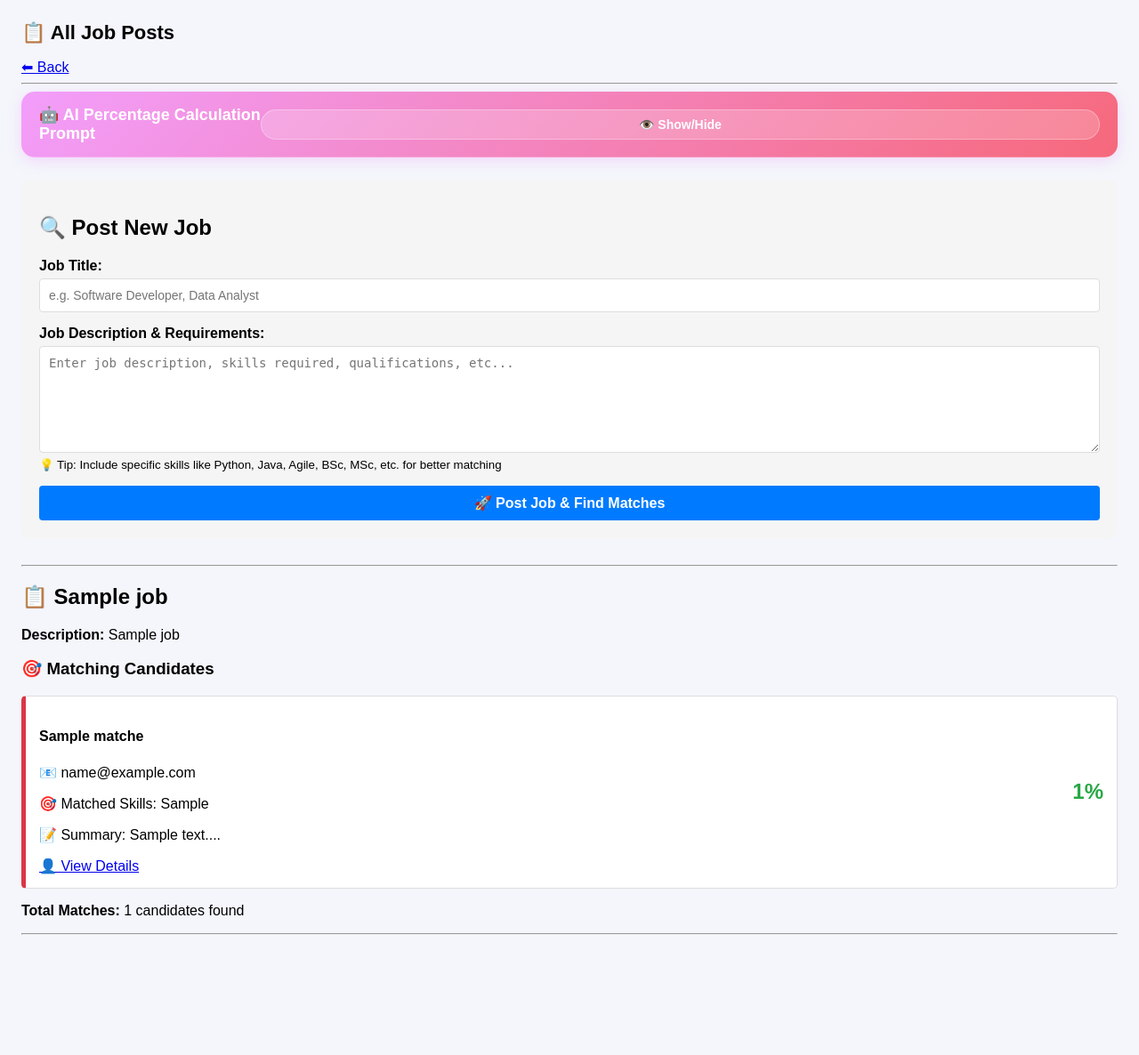
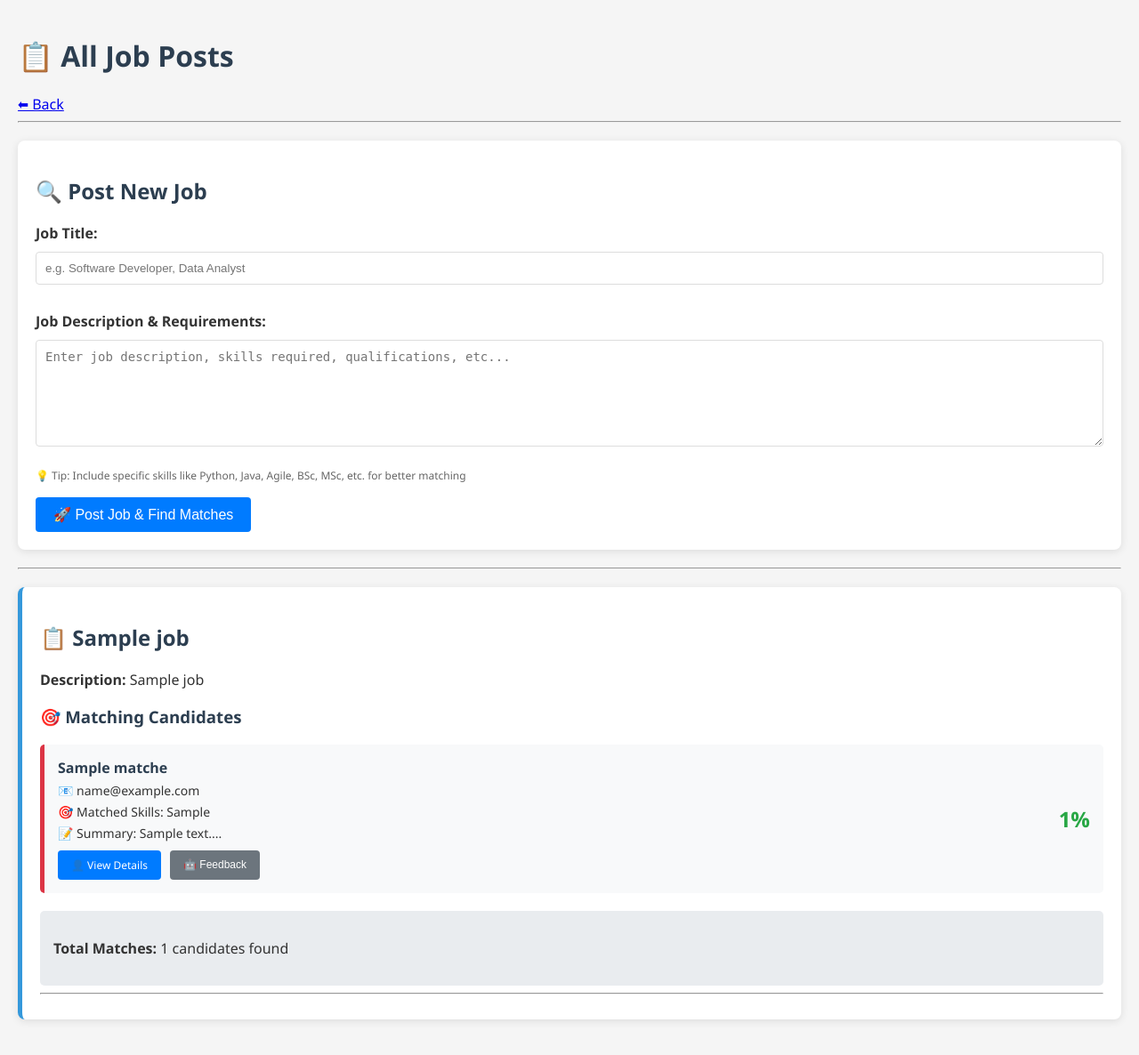
Before and after one commit to shubhamdagar9854/Smart-Resume-Scanner, a Flask app: template templates/admin_jobs.html in a window 1280 px wide. Shown: the whole page at 89% size. Before the commit the page ends 1051 px from the top, so only its background shows below. Run offline with Flask 3, Linux system fonts and the light colour scheme; the template is opened without the code that fills it: most values are stand-ins (such as "Sample title", 1, 10 or a date in 2020).

Commit message:
🤖 Implement RAG Feedback System with Clean UI
✅ Features Added:
- Retrieval-Augmented Generation for AI improvement
- Simplified feedback form with only essential field
- Fixed JavaScript syntax errors and HTML issues
- Enhanced prompt integration from database
- Admin feedback stored and retrieved for AI learning

🔧 Technical Changes:
- Updated calculate_match_percentage_full_ai_rag() function
- Modified database queries for feedback retrieval
- Simplified admin_jobs.html template
- Fixed feedback storage to use 'percentage' type
- Removed unwanted AI model info boxes

🎯 Result: AI now learns from admin corrections and improves over time

```diff
--- a/app.py
+++ b/app.py
@@ -18,8 +18,8 @@ from rag_summary import (
     match_resume_with_job,
     extract_text_from_resume,
     calculate_match_percentage,
-    calculate_match_percentage_full_ai,
-    generate_professional_summary,
+    calculate_match_percentage_full_ai_rag,
+    generate_professional_summary_rag,
     normalize_resume_json,
 )
 
@@ -28,6 +28,8 @@ from database import (
     get_all_job_posts,
     get_all_resumes,
     add_resume,
+    add_ai_feedback,
+    get_all_ai_feedback,
     get_resume_by_id,
     get_job_post_by_id,
     update_resume_summary,
@@ -101,7 +103,7 @@ def home_post():
             if resume_text:
                 try:
                     print("DEBUG: Generating enhanced summary...")
-                    summary = generate_professional_summary(resume_text)
+                    summary = generate_professional_summary_rag(resume_text)
                     print(f"DEBUG: Generated summary:\n{summary}")
                 except Exception as e:
                     print(f"DEBUG: Summary generation failed: {e}")
@@ -303,7 +305,7 @@ def admin_jobs():
                 # 🔥 CALCULATE FINAL PERCENTAGE - FULL AI ANALYSIS
                 # ========================================
                 # Use complete AI-based matching with full resume text vs full job text
-                final_percentage = calculate_match_percentage_full_ai(resume_text, description)
+                final_percentage = calculate_match_percentage_full_ai_rag(resume_text, description)
 
                 # Find matched skills for UI display (no duplicates)
                 matched_skills_for_ui = []
@@ -398,6 +400,57 @@ def serve_upload(filename):
     """Serve resume files from upload folder"""
     return send_from_directory(app.config['UPLOAD_FOLDER'], filename)
 
+# 🤖 AI FEEDBACK SYSTEM FOR RAG
+# =========================
+
+@app.route("/admin/feedback", methods=["POST"])
+def admin_feedback():
+    """Handle admin feedback for AI results"""
+    if not session.get("admin_logged_in"):
+        return redirect(url_for("admin_login"))
+
+    job_id = request.form.get("job_id")
+    resume_id = request.form.get("resume_id")
+    match_percentage = request.form.get("match_percentage")
+    correction_suggestion = request.form.get("correction_suggestion")
+
+    if all([job_id, resume_id, match_percentage, correction_suggestion]):
+        try:
+            # Add feedback to database with RAG enhancement
+            feedback_id = add_ai_feedback(
+                int(job_id),
+                int(resume_id),
+                float(match_percentage),
+                "percentage",  # Use "percentage" as feedback type for RAG
+                correction_suggestion,  # Use correction as error description
+                correction_suggestion  # Use correction as suggestion
+            )
+
+            flash("✅ Feedback submitted successfully! AI will learn from this correction.", "success")
+            print(f"🤖 AI Feedback Added: ID={feedback_id}, Job={job_id}, Resume={resume_id}")
+            print(f"📝 Correction: {correction_suggestion}")
+
+        except Exception as e:
+            flash(f"❌ Error saving feedback: {str(e)}", "error")
+            print(f"❌ Feedback Error: {e}")
+    else:
+        flash("❌ Please provide feedback for AI improvement", "error")
+
+    # Redirect back to jobs page
+    return redirect(url_for("admin_jobs"))
+
+@app.route("/admin/feedback_history")
+def admin_feedback_history():
+    """Show all AI feedback history"""
+    if not session.get("admin_logged_in"):
+        return redirect(url_for("admin_login"))
+
+    try:
+        feedback_list = get_all_ai_feedback()
+        return render_template("feedback_history.html", feedback_list=feedback_list)
+    except Exception as e:
+        flash(f"❌ Error loading feedback: {str(e)}", "error")
+        return redirect(url_for("admin_dashboard"))
 
 
 # =========================
--- a/templates/admin_jobs.html
+++ b/templates/admin_jobs.html
@@ -1,122 +1,186 @@
 <!DOCTYPE html>
-<html>
+<html lang="en">
 <head>
     <meta charset="UTF-8">
     <meta name="viewport" content="width=device-width, initial-scale=1.0">
-    <title>Job Posts</title>
-    <link rel="stylesheet" href="{{ url_for('static', filename='style.css') }}">
+    <title>Admin - Job Posts & AI Matching</title>
     <style>
-        .job-form {
-            background: #f5f5f5;
+        body {
+            font-family: 'Segoe UI', Tahoma, Geneva, Verdana, sans-serif;
+            margin: 0;
             padding: 20px;
+            background-color: #f5f5f5;
+            color: #333;
+        }
+
+        h1, h2, h3, h4 {
+            color: #2c3e50;
+        }
+
+        .job-post {
+            background: white;
+            padding: 20px;
+            margin: 20px 0;
             border-radius: 8px;
-            margin-bottom: 30px;
+            box-shadow: 0 2px 10px rgba(0,0,0,0.1);
+            border-left: 5px solid #3498db;
         }
+
         .match-item {
-            background: white;
-            border: 1px solid #ddd;
+            background: #f8f9fa;
             padding: 15px;
             margin: 10px 0;
             border-radius: 5px;
+            border-left: 5px solid #28a745;
             display: flex;
             justify-content: space-between;
             align-items: center;
         }
+
+        .candidate-info {
+            flex: 1;
+        }
+
+        .candidate-info h4 {
+            margin: 0 0 5px 0;
+            color: #2c3e50;
+        }
+
+        .candidate-info p {
+            margin: 5px 0;
+            font-size: 14px;
+        }
+
         .match-percentage {
             font-size: 24px;
             font-weight: bold;
             color: #28a745;
-        }
-        .high-match { border-left: 5px solid #28a745; }
-
-        /* 🤖 PERCENTAGE PROMPT BOX STYLES */
-        .percentage-prompt-box {
-            background: linear-gradient(135deg, #f093fb 0%, #f5576c 100%);
-            border-radius: 15px;
-            margin-bottom: 25px;
-            box-shadow: 0 4px 15px rgba(240, 147, 251, 0.3);
-            overflow: hidden;
+            margin-left: 20px;
         }
 
-        .percentage-prompt-header {
-            background: rgba(255, 255, 255, 0.1);
-            padding: 15px 20px;
-            display: flex;
-            justify-content: space-between;
-            align-items: center;
-            border-bottom: 1px solid rgba(255, 255, 255, 0.2);
+        .high-match {
+            border-left: 5px solid #28a745;
         }
 
-        .percentage-prompt-header h3 {
-            color: white;
-            margin: 0;
-            font-size: 18px;
-            font-weight: 600;
+        .medium-match {
+            border-left: 5px solid #ffc107;
         }
 
-        .toggle-percentage-prompt-btn {
-            background: rgba(255, 255, 255, 0.2);
+        .low-match {
+            border-left: 5px solid #dc3545;
+        }
+
+        .candidate-actions {
+            margin-top: 10px;
+            display: flex;
+            gap: 10px;
+        }
+
+        .view-details-btn, .view-resume-btn, .feedback-btn {
+            background: #007bff;
             color: white;
-            border: 1px solid rgba(255, 255, 255, 0.3);
+            text-decoration: none;
             padding: 8px 15px;
-            border-radius: 20px;
+            border-radius: 4px;
+            font-size: 12px;
+            border: none;
+            cursor: pointer;
+            transition: background 0.3s ease;
+        }
+
+        .view-details-btn:hover, .view-resume-btn:hover, .feedback-btn:hover {
+            background: #0056b3;
+        }
+
+        .feedback-btn {
+            background: #6c757d;
+        }
+
+        .feedback-btn:hover {
+            background: #545b62;
+        }
+
+        .feedback-form {
+            background: #e9ecef;
+            padding: 20px;
+            margin: 10px 0;
+            border-radius: 5px;
+            border: 2px dashed #6c757d;
+        }
+
+        .feedback-header {
+            margin-bottom: 15px;
+        }
+
+        .feedback-header h4 {
+            margin: 0 0 10px 0;
+            color: #495057;
+        }
+
+        .feedback-header p {
+            margin: 5px 0;
+            font-size: 14px;
+        }
+
+        .form-group {
+            margin-bottom: 15px;
+        }
+
+        .form-group label {
+            display: block;
+            margin-bottom: 5px;
+            font-weight: bold;
+        }
+
+        .form-group textarea {
+            width: 100%;
+            padding: 10px;
+            border: 1px solid #ddd;
+            border-radius: 4px;
+            font-size: 14px;
+            box-sizing: border-box;
+            min-height: 120px;
+            resize: vertical;
+        }
+
+        .feedback-actions {
+            display: flex;
+            gap: 10px;
+            margin-top: 20px;
+        }
+
+        .submit-feedback-btn {
+            background: linear-gradient(135deg, #28a745 0%, #20c997 100%);
+            color: white;
+            border: none;
+            padding: 10px 20px;
+            border-radius: 5px;
             cursor: pointer;
             font-size: 14px;
             transition: all 0.3s ease;
         }
 
-        .toggle-percentage-prompt-btn:hover {
-            background: rgba(255, 255, 255, 0.3);
+        .submit-feedback-btn:hover {
             transform: translateY(-1px);
+            box-shadow: 0 2px 8px rgba(40, 167, 69, 0.3);
         }
 
-        .percentage-prompt-content {
-            background: white;
-            padding: 20px;
-            display: none;
+        .cancel-feedback-btn {
+            background: linear-gradient(135deg, #dc3545 0%, #c82333 100%);
+            color: white;
+            border: none;
+            padding: 10px 20px;
+            border-radius: 5px;
+            cursor: pointer;
+            font-size: 14px;
+            transition: all 0.3s ease;
         }
 
-        .percentage-prompt-text h4 {
-            color: #333;
-            margin: 0 0 15px 0;
-            font-size: 16px;
-            display: flex;
-            align-items: center;
-            gap: 8px;
+        .cancel-feedback-btn:hover {
+            transform: translateY(-1px);
+            box-shadow: 0 2px 8px rgba(220, 53, 69, 0.3);
         }
 
-        .percentage-prompt-text pre {
-            background: #f8f9fa;
-            border: 1px solid #e9ecef;
-            border-radius: 8px;
-            padding: 15px;
-            font-size: 13px;
-            line-height: 1.5;
-            color: #495057;
-            overflow-x: auto;
-            white-space: pre-wrap;
-            margin: 0 0 20px 0;
-        }
-
-        .percentage-prompt-info {
-            background: #f8f9fa;
-            border-radius: 8px;
-            padding: 15px;
-            border-left: 4px solid #f093fb;
-        }
-
-        .percentage-prompt-info p {
-            margin: 5px 0;
-            font-size: 14px;
-            color: #495057;
-        }
-
-        .percentage-prompt-info strong {
-            color: #333;
-        }
-
-        .medium-match { border-left: 5px solid #ffc107; }
-        .low-match { border-left: 5px solid #dc3545; }
         .no-matches {
             text-align: center;
             color: #666;
@@ -124,26 +188,14 @@
             background: #f8f9fa;
             border-radius: 5px;
         }
-        .form-group {
-            margin-bottom: 15px;
+
+        .summary {
+            margin-top: 20px;
+            padding: 15px;
+            background: #e9ecef;
+            border-radius: 5px;
         }
-        .form-group label {
-            display: block;
-            margin-bottom: 5px;
-            font-weight: bold;
-        }
-        .form-group input, .form-group textarea {
-            width: 100%;
-            padding: 10px;
-            border: 1px solid #ddd;
-            border-radius: 4px;
-            font-size: 14px;
-            box-sizing: border-box;
-        }
-        .form-group textarea {
-            min-height: 120px;
-            resize: vertical;
-        }
+
         .btn {
             background: #007bff;
             color: white;
@@ -153,72 +205,50 @@
             cursor: pointer;
             font-size: 16px;
         }
+
         .btn:hover {
             background: #0056b3;
         }
+
+        .job-form {
+            background: white;
+            padding: 20px;
+            margin: 20px 0;
+            border-radius: 8px;
+            box-shadow: 0 2px 10px rgba(0,0,0,0.1);
+        }
+
+        .job-form input, .job-form textarea {
+            width: 100%;
+            padding: 10px;
+            margin: 5px 0 15px 0;
+            border: 1px solid #ddd;
+            border-radius: 4px;
+            box-sizing: border-box;
+        }
+
+        .job-form textarea {
+            min-height: 120px;
+            resize: vertical;
+        }
+
+        .job-form label {
+            font-weight: bold;
+            margin-bottom: 5px;
+            display: block;
+        }
+
+        .job-form small {
+            color: #666;
+            font-size: 12px;
+        }
     </style>
 </head>
+
 <body>
-
     <h1>📋 All Job Posts</h1>
     <a href="{{ url_for('admin_dashboard') }}">⬅ Back</a>
     <hr>
-
-<!-- 🤖 AI PERCENTAGE PROMPT DISPLAY BOX -->
-<div class="percentage-prompt-box">
-    <div class="percentage-prompt-header">
-        <h3>🤖 AI Percentage Calculation Prompt</h3>
-        <button class="toggle-percentage-prompt-btn" onclick="togglePercentagePrompt()">👁️ Show/Hide</button>
-    </div>
-    <div class="percentage-prompt-content" id="percentagePromptContent">
-        <div class="percentage-prompt-text">
-            <h4>📝 Current AI Percentage Prompt:</h4>
-            <pre>Calculate the match percentage between this RESUME and JOB DESCRIPTION:
-
-===================
-JOB DESCRIPTION:
-[job_text]
-===================
-
-===================
-RESUME:
-[resume_text]
-===================
-
-Instructions:
-- Analyze the COMPLETE resume text against COMPLETE job description
-- Consider ALL aspects: skills, experience, education, projects, achievements
-- Evaluate semantic similarity, not just keyword matching
-- Assess transferable skills and related technologies
-- Consider experience level compatibility
-- Evaluate overall fit for the role
-
-Scoring Guidelines:
-- 90-100%: Perfect match - candidate exceeds all requirements
-- 75-89%: Strong match - candidate meets most requirements well
-- 60-74%: Good match - candidate meets many requirements
-- 40-59%: Partial match - candidate meets some requirements
-- 20-39%: Weak match - candidate meets few requirements
-- 0-19%: No match - candidate doesn't meet requirements
-
-Examples of semantic matching:
-- "Python development" matches job requiring "Python"
-- "Django framework" matches job requiring "Python frameworks"
-- "React frontend" matches job requiring "JavaScript"
-- "AWS cloud" matches job requiring "cloud experience"
-- "Team leadership" matches job requiring "leadership skills"
-
-Return ONLY a single number between 0-100 representing the match percentage.
-Consider the complete context of both documents.</pre>
-        </div>
-        <div class="percentage-prompt-info">
-            <p><strong>🎯 Model:</strong> Google Gemini 2.0 Flash</p>
-            <p><strong>📊 Purpose:</strong> Calculate intelligent resume-job match percentages</p>
-            <p><strong>🔄 Method:</strong> Full AI semantic analysis (no weightage system)</p>
-            <p><strong>✨ Features:</strong> Context-aware, transferable skills, experience compatibility</p>
-        </div>
-    </div>
-</div>
 
     <!-- JOB POST FORM -->
     <div class="job-form">
@@ -231,8 +261,10 @@ Consider the complete context of both documents.</pre>
 
             <div class="form-group">
                 <label>Job Description & Requirements:</label>
-            <textarea name="description" rows="6" placeholder="Enter job description, skills required, qualifications, etc..." required></textarea>
-            <small>💡 Tip: Include specific skills like Python, Java, Agile, BSc, MSc, etc. for better matching</small>
+                <textarea name="description" rows="6"
+                    placeholder="Enter job description, skills required, qualifications, etc..." required></textarea>
+                <small>💡 Tip: Include specific skills like Python, Java, Agile, BSc, MSc, etc. for better
+                    matching</small>
             </div>
 
             <button type="submit" class="btn">🚀 Post Job & Find Matches</button>
@@ -251,7 +283,8 @@ Consider the complete context of both documents.</pre>
 
         {% if item.matches %}
         {% for m in item.matches %}
-                <div class="match-item {% if m.match_percentage >= 70 %}high-match{% elif m.match_percentage >= 40 %}medium-match{% else %}low-match{% endif %}">
+        <div
+            class="match-item {% if m.match_percentage >= 70 %}high-match{% elif m.match_percentage >= 40 %}medium-match{% else %}low-match{% endif %}">
             <div class="candidate-info">
                 <h4>{{ m.name }}</h4>
                 <p>📧 {{ m.email }}</p>
@@ -263,7 +296,8 @@ Consider the complete context of both documents.</pre>
                 {% endif %}
                 <div class="candidate-actions">
                     {% if m.id %}
-                                <a href="{{ url_for('admin_candidate_detail', candidate_id=m.id) }}" class="view-details-btn">👤 View Details</a>
+                    <a href="{{ url_for('admin_candidate_detail', candidate_id=m.id) }}" class="view-details-btn">👤
+                        View Details</a>
                     {% else %}
                     <span class="view-details-btn" style="background: grey;">No ID</span>
                     {% endif %}
@@ -271,9 +305,39 @@ Consider the complete context of both documents.</pre>
                     <a href="{{ url_for('serve_upload', filename=m.file_path.split('\\')[-1]) }}"
                         class="view-resume-btn" target="_blank">📄 View Resume</a>
                     {% endif %}
+                    <button class="feedback-btn" onclick="toggleFeedbackForm('{{ item.job[0] }}_{{ loop.index }}')">
+                        🤖 Feedback
+                    </button>
                 </div>
             </div>
             <div class="match-percentage">{{ m.match_percentage }}%</div>
+        </div>
+
+        <!-- 🤖 AI FEEDBACK FORM -->
+        <div class="feedback-form" id="feedbackForm_{{ item.job[0] }}_{{ loop.index }}" style="display: none;">
+            <div class="feedback-header">
+                <h4>🤖 AI Result Feedback</h4>
+                <p><strong>Candidate:</strong> {{ m.name }} | <strong>Match:</strong> {{ m.match_percentage }}%</p>
+                <p><strong>Job Title:</strong> {{ item.job[1] }}</p>
+            </div>
+            <form method="POST" action="{{ url_for('admin_feedback') }}">
+                <input type="hidden" name="job_id" value="{{ item.job[0] }}">
+                <input type="hidden" name="resume_id" value="{{ m.id or 0 }}">
+                <input type="hidden" name="match_percentage" value="{{ m.match_percentage }}">
+
+                <div class="form-group">
+                    <label>💡 How should AI improve?</label>
+                    <textarea name="correction_suggestion" rows="3"
+                        placeholder="Suggest how AI should handle similar cases... (e.g., 'Consider Python frameworks as Python skills', 'Give higher weight to relevant experience', 'Look for transferable skills')" required></textarea>
+                </div>
+
+                <div class="feedback-actions">
+                    <button type="submit" class="submit-feedback-btn">🚀 Submit Feedback</button>
+                    <button type="button" class="cancel-feedback-btn" onclick="toggleFeedbackForm('{{ item.job[0] }}_{{ loop.index }}')">
+                        ❌ Cancel
+                    </button>
+                </div>
+            </form>
         </div>
         {% endfor %}
 
@@ -292,21 +356,20 @@ Consider the complete context of both documents.</pre>
     </div>
     {% endfor %}
 
-<!-- 🤖 PERCENTAGE PROMPT TOGGLE SCRIPT -->
+    <!-- 🤖 FEEDBACK FORM TOGGLE SCRIPT -->
     <script>
-    function togglePercentagePrompt() {
-        const promptContent = document.getElementById('percentagePromptContent');
-        const toggleBtn = document.querySelector('.toggle-percentage-prompt-btn');
-
-        if (promptContent.style.display === 'none') {
-            promptContent.style.display = 'block';
-            toggleBtn.textContent = '👁️ Hide';
+        function toggleFeedbackForm(uniqueId) {
+            const form = document.getElementById('feedbackForm_' + uniqueId);
+            if (form.style.display === 'none') {
+                form.style.display = 'block';
+                // Scroll to form
+                form.scrollIntoView({ behavior: 'smooth', block: 'nearest' });
             } else {
-            promptContent.style.display = 'none';
-            toggleBtn.textContent = '👁️ Show';
+                form.style.display = 'none';
             }
         }
     </script>
 
 </body>
+
 </html>
```
Also changed, not shown: database.py (+98 -0 lines), rag_summary.py (+108 -76 lines). Lines whose indentation alone changed are shown as unchanged.
